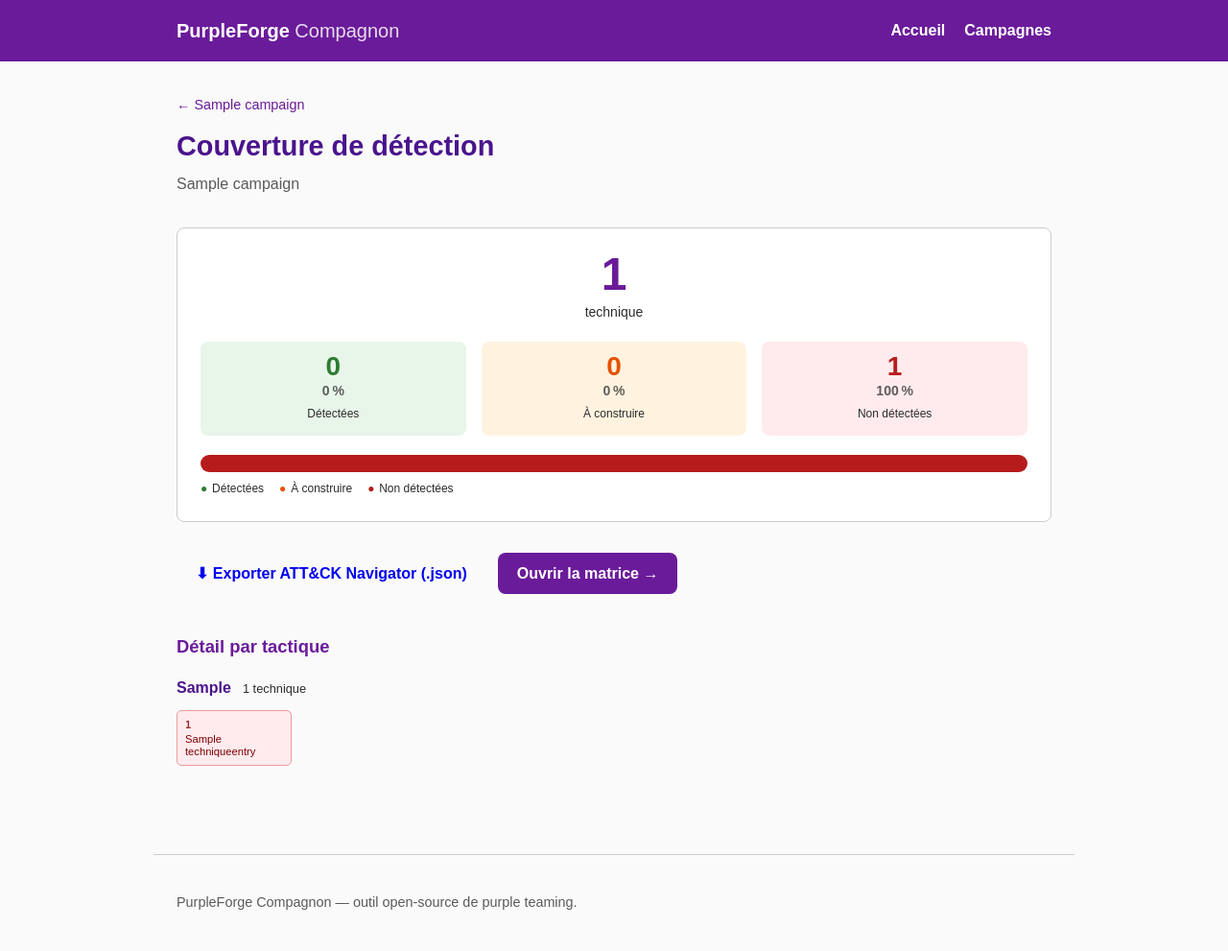
After one commit to Yeni-raamia/purpleforge-compagnon, a FastAPI app: page /campaigns/1/coverage in a window 1280 px wide. The commit adds this page. Shown: the whole page at 96% size. Run offline with FastAPI, Linux system fonts and the light colour scheme; tables that the repository leaves empty hold one stand-in row (values such as "Sample post"); some libraries are stand-ins or nearby versions.

Commit message:
Phase 2C+D : carte de couverture + export ATT&CK Navigator
- app/services/coverage.py : calcule total, comptages/pourcentages
  par statut et regroupement par tactique (ordre canonique ATT&CK)
- app/routes/campaigns.py : route GET /campaigns/{id}/coverage
  et route GET /campaigns/{id}/export (JSON Navigator v4)
- app/templates/campaigns/coverage.html : page visualisation avec
  jauges colorées, barre empilée et grille de tuiles par tactique
- app/templates/campaigns/detail.html : 3 boutons d action groupés
  (Matrice, Couverture, Export)
- app/static/style.css : styles coverage-summary, coverage-stats,
  coverage-bar, coverage-tile, campaign-actions

Co-Authored-By: Claude Opus 4.7 <noreply@anthropic.com>

```diff
--- a/app/static/style.css
+++ b/app/static/style.css
@@ -595,6 +595,199 @@ body {
   display: inline-block;
 }
 
+/* =================== COUVERTURE =================== */
+
+/* Boutons d'action groupés sur la page de détail. */
+.campaign-actions {
+  display: flex;
+  flex-wrap: wrap;
+  gap: 0.75rem;
+  margin-bottom: 2rem;
+}
+
+/* Bloc résumé : total + 3 stats + barre. */
+.coverage-summary {
+  background: var(--blanc);
+  border: 1px solid var(--bordure);
+  border-radius: var(--rayon);
+  padding: 1.5rem;
+  margin-bottom: 2rem;
+}
+
+/* Grand chiffre total. */
+.coverage-total {
+  text-align: center;
+  margin-bottom: 1.25rem;
+}
+.coverage-total__number {
+  font-size: 3rem;
+  font-weight: 700;
+  color: var(--violet);
+  line-height: 1;
+}
+.coverage-total__label {
+  display: block;
+  font-size: 0.875rem;
+  color: var(--texte-clair);
+  margin-top: 0.25rem;
+}
+
+/* Les 3 colonnes de stats. */
+.coverage-stats {
+  display: grid;
+  grid-template-columns: repeat(3, 1fr);
+  gap: 1rem;
+  margin-bottom: 1.25rem;
+}
+
+.coverage-stat {
+  text-align: center;
+  border-radius: var(--rayon);
+  padding: 0.75rem 0.5rem;
+}
+.coverage-stat--detecte     { background: #E8F5E9; }
+.coverage-stat--a_construire { background: #FFF3E0; }
+.coverage-stat--non_detecte  { background: #FFEBEE; }
+
+.coverage-stat__count {
+  display: block;
+  font-size: 1.75rem;
+  font-weight: 700;
+  line-height: 1;
+}
+.coverage-stat--detecte     .coverage-stat__count { color: #2e7d32; }
+.coverage-stat--a_construire .coverage-stat__count { color: #e65100; }
+.coverage-stat--non_detecte  .coverage-stat__count { color: #b71c1c; }
+
+.coverage-stat__pct {
+  display: block;
+  font-size: 0.875rem;
+  font-weight: 600;
+  opacity: 0.75;
+}
+.coverage-stat__label {
+  display: block;
+  font-size: 0.75rem;
+  color: var(--texte-clair);
+  margin-top: 0.25rem;
+}
+
+/* Barre de progression empilée. */
+.coverage-bar {
+  height: 18px;
+  border-radius: 9px;
+  overflow: hidden;
+  background: var(--fond);
+  display: flex;
+  margin-bottom: 0.5rem;
+}
+.coverage-bar__segment {
+  height: 100%;
+  transition: width 0.4s ease;
+}
+.coverage-bar__segment--detecte     { background: #2e7d32; }
+.coverage-bar__segment--a_construire { background: #e65100; }
+.coverage-bar__segment--non_detecte  { background: #b71c1c; }
+
+/* Légende de la barre. */
+.coverage-legend {
+  display: flex;
+  gap: 1rem;
+  font-size: 0.75rem;
+  color: var(--texte-clair);
+}
+.coverage-legend__item::before {
+  content: "●";
+  margin-right: 0.3rem;
+}
+.coverage-legend__item--detecte::before     { color: #2e7d32; }
+.coverage-legend__item--a_construire::before { color: #e65100; }
+.coverage-legend__item--non_detecte::before  { color: #b71c1c; }
+
+/* Boutons export/matrix. */
+.coverage-actions {
+  display: flex;
+  flex-wrap: wrap;
+  gap: 0.75rem;
+  margin-bottom: 2.5rem;
+}
+
+/* Section par tactique. */
+.coverage-tactics { margin-top: 1rem; }
+
+.coverage-tactic {
+  margin-bottom: 1.75rem;
+}
+
+.coverage-tactic__header {
+  display: flex;
+  align-items: baseline;
+  gap: 0.75rem;
+  margin-bottom: 0.6rem;
+}
+.coverage-tactic__name {
+  margin: 0;
+  font-size: 1rem;
+  font-weight: 700;
+  color: var(--violet-fonce);
+}
+.coverage-tactic__count {
+  font-size: 0.8rem;
+  color: var(--texte-clair);
+}
+
+/* Grille de tuiles techniques. */
+.coverage-tactic__grid {
+  display: flex;
+  flex-wrap: wrap;
+  gap: 0.4rem;
+}
+
+/* Tuile d'une technique (petite, colorée). */
+.coverage-tile {
+  display: flex;
+  flex-direction: column;
+  width: 120px;
+  padding: 0.4rem 0.5rem;
+  border-radius: 5px;
+  text-decoration: none;
+  border: 1px solid transparent;
+  transition: transform 0.15s, box-shadow 0.15s;
+}
+.coverage-tile:hover {
+  transform: translateY(-2px);
+  box-shadow: 0 3px 8px rgba(0,0,0,0.12);
+}
+.coverage-tile--detecte {
+  background: #E8F5E9;
+  border-color: #A5D6A7;
+  color: #1b5e20;
+}
+.coverage-tile--a_construire {
+  background: #FFF3E0;
+  border-color: #FFCC80;
+  color: #bf360c;
+}
+.coverage-tile--non_detecte {
+  background: #FFEBEE;
+  border-color: #EF9A9A;
+  color: #7f0000;
+}
+.coverage-tile__id {
+  font-size: 0.65rem;
+  font-weight: 700;
+  font-family: monospace;
+  opacity: 0.8;
+}
+.coverage-tile__name {
+  font-size: 0.7rem;
+  line-height: 1.2;
+  overflow: hidden;
+  display: -webkit-box;
+  -webkit-line-clamp: 2;
+  -webkit-box-orient: vertical;
+}
+
 /* ------------------- Responsive (petits écrans) ------------------- */
 @media (max-width: 600px) {
   .hero__title {
@@ -603,4 +796,10 @@ body {
   .app-main {
     padding: 1.5rem 1rem;
   }
+  .coverage-stats {
+    grid-template-columns: 1fr;
+  }
+  .coverage-tile {
+    width: 100px;
+  }
 }
--- /dev/null
+++ b/app/templates/campaigns/coverage.html
@@ -0,0 +1,117 @@
+{% extends "base.html" %}
+
+{% block title %}Couverture — {{ campaign.name }} — PurpleForge{% endblock %}
+
+{% block content %}
+<div class="page-header">
+  <a href="/campaigns/{{ campaign.id }}" class="back-link">← {{ campaign.name }}</a>
+  <h1 class="page-title">Couverture de détection</h1>
+  <p class="page-subtitle">{{ campaign.name }}</p>
+</div>
+
+{% if coverage.total == 0 %}
+<!-- État vide : aucune technique dans la campagne -->
+<div class="empty-state">
+  <p>Aucune technique enregistrée dans cette campagne.</p>
+  <a href="/campaigns/{{ campaign.id }}/matrix" class="btn btn--primary">
+    Ouvrir la matrice ATT&CK →
+  </a>
+</div>
+
+{% else %}
+<!-- ─── Bloc résumé global ─── -->
+<section class="coverage-summary">
+  <div class="coverage-total">
+    <span class="coverage-total__number">{{ coverage.total }}</span>
+    <span class="coverage-total__label">technique{{ 's' if coverage.total > 1 else '' }}</span>
+  </div>
+
+  <!-- Trois jauges de statut -->
+  <div class="coverage-stats">
+
+    <div class="coverage-stat coverage-stat--detecte">
+      <span class="coverage-stat__count">{{ coverage.counts.detecte }}</span>
+      <span class="coverage-stat__pct">{{ coverage.percentages.detecte }}&thinsp;%</span>
+      <span class="coverage-stat__label">Détectées</span>
+    </div>
+
+    <div class="coverage-stat coverage-stat--a_construire">
+      <span class="coverage-stat__count">{{ coverage.counts.a_construire }}</span>
+      <span class="coverage-stat__pct">{{ coverage.percentages.a_construire }}&thinsp;%</span>
+      <span class="coverage-stat__label">À construire</span>
+    </div>
+
+    <div class="coverage-stat coverage-stat--non_detecte">
+      <span class="coverage-stat__count">{{ coverage.counts.non_detecte }}</span>
+      <span class="coverage-stat__pct">{{ coverage.percentages.non_detecte }}&thinsp;%</span>
+      <span class="coverage-stat__label">Non détectées</span>
+    </div>
+
+  </div>
+
+  <!-- Barre de progression empilée -->
+  <div class="coverage-bar" title="{{ coverage.percentages.detecte }}% détectées">
+    {% if coverage.percentages.detecte > 0 %}
+    <div class="coverage-bar__segment coverage-bar__segment--detecte"
+         style="width: {{ coverage.percentages.detecte }}%"
+         title="Détectées : {{ coverage.counts.detecte }}"></div>
+    {% endif %}
+    {% if coverage.percentages.a_construire > 0 %}
+    <div class="coverage-bar__segment coverage-bar__segment--a_construire"
+         style="width: {{ coverage.percentages.a_construire }}%"
+         title="À construire : {{ coverage.counts.a_construire }}"></div>
+    {% endif %}
+    {% if coverage.percentages.non_detecte > 0 %}
+    <div class="coverage-bar__segment coverage-bar__segment--non_detecte"
+         style="width: {{ coverage.percentages.non_detecte }}%"
+         title="Non détectées : {{ coverage.counts.non_detecte }}"></div>
+    {% endif %}
+  </div>
+
+  <!-- Légende de la barre -->
+  <div class="coverage-legend">
+    <span class="coverage-legend__item coverage-legend__item--detecte">Détectées</span>
+    <span class="coverage-legend__item coverage-legend__item--a_construire">À construire</span>
+    <span class="coverage-legend__item coverage-legend__item--non_detecte">Non détectées</span>
+  </div>
+</section>
+
+<!-- ─── Bouton export Navigator ─── -->
+<div class="coverage-actions">
+  <a href="/campaigns/{{ campaign.id }}/export"
+     class="btn btn--secondary"
+     download>
+    ⬇ Exporter ATT&CK Navigator (.json)
+  </a>
+  <a href="/campaigns/{{ campaign.id }}/matrix" class="btn btn--primary">
+    Ouvrir la matrice →
+  </a>
+</div>
+
+<!-- ─── Détail par tactique ─── -->
+<section class="coverage-tactics">
+  <h2 class="section-title">Détail par tactique</h2>
+
+  {% for tactic in coverage.by_tactic %}
+  <div class="coverage-tactic">
+    <div class="coverage-tactic__header">
+      <h3 class="coverage-tactic__name">{{ tactic.name }}</h3>
+      <span class="coverage-tactic__count">{{ tactic.techniques | length }} technique{{ 's' if tactic.techniques | length > 1 else '' }}</span>
+    </div>
+
+    <div class="coverage-tactic__grid">
+      {% for t in tactic.techniques %}
+      <a href="/campaigns/{{ campaign.id }}#tech-{{ t.id }}"
+         class="coverage-tile coverage-tile--{{ t.status.value }}"
+         title="{{ t.attack_id }} — {{ t.name }} ({{ t.status.value | replace('_', ' ') }})">
+        <span class="coverage-tile__id">{{ t.attack_id }}</span>
+        <span class="coverage-tile__name">{{ t.name }}</span>
+      </a>
+      {% endfor %}
+    </div>
+  </div>
+  {% endfor %}
+</section>
+{% endif %}
+
+{% endblock %}
```
Also changed, not shown: app/routes/campaigns.py (+128 -1 lines), app/services/coverage.py (added, +102 -0 lines), app/templates/campaigns/detail.html (+8 -2 lines).
